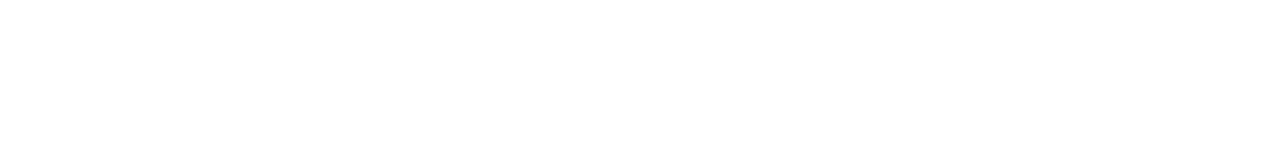
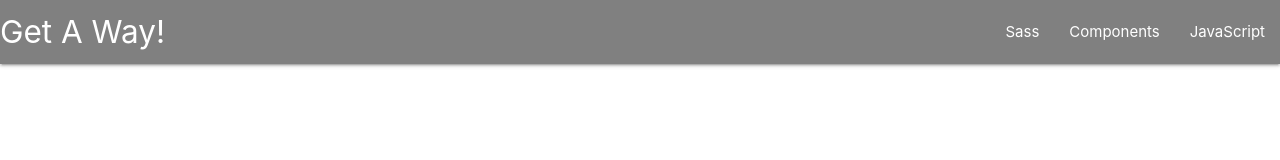
Before and after one commit to Bounty556/GetAWay, a plain HTML site: page index.html in a window 1280 px wide. Drawn offline with nearby package versions, Linux system fonts and the light colour scheme.

Commit message:
Added CDNs as well as basic nav bar and linked Style and Script files

```diff
--- a/assets/scripts/script.js
+++ b/assets/scripts/script.js
@@ -0,0 +1,4 @@
+var searchCity = //User Input Here;
+
+// Amadeus City/Airport Search Link
+var queryURL = ("https://test.api.amadeus.com/v1/reference-data/locations?subType=AIRPORT,CITY&keyword=" +  searchCity +"&page[limit]=5");
--- a/assets/styles/style.css
+++ b/assets/styles/style.css
@@ -0,0 +1,4 @@
+.nav-wrapper{
+    background-color: grey;
+    color: Blue;
+}
--- a/index.html
+++ b/index.html
@@ -3,8 +3,36 @@
 <head>
     <meta charset="UTF-8" />
     <title>Get A Way!</title>
+
+    <!-- Materialize CSS CDN -->
+    <link rel="stylesheet" href="assets/styles/style.css">
+    <link rel="stylesheet" href="https://cdnjs.cloudflare.com/ajax/libs/materialize/1.0.0/css/materialize.min.css">
+
+    <!-- Tailwind CSS CDN -->
+    <!-- <link href="https://unpkg.com/tailwindcss@^1.0/dist/tailwind.min.css" rel="stylesheet"> -->
+
+    <!-- Font Awesome CSS Icons -->
+    <link rel="stylesheet" href="https://maxcdn.bootstrapcdn.com/font-awesome/4.5.0/css/font-awesome.min.css" />
+
 </head>
 <body>
+    <!-- Nav Bar -->
+    <nav>
+        <div class="nav-wrapper">
+          <a href="#" class="brand-logo"> <!--<img src="#">--> Get A Way!</a>
+          <ul id="nav-mobile" class="right hide-on-med-and-down">
+            <li><a href="sass.html">Sass</a></li>
+            <li><a href="badges.html">Components</a></li>
+            <li><a href="collapsible.html">JavaScript</a></li>
+          </ul>
+        </div>
+      </nav>
 
+
+
+
+    <script src="assets/scripts/script.js"></script>
+    <!-- Materialize Script CDN -->
+    <script src="https://cdnjs.cloudflare.com/ajax/libs/materialize/1.0.0/js/materialize.min.js"></script>
 </body>
 </html>
```
